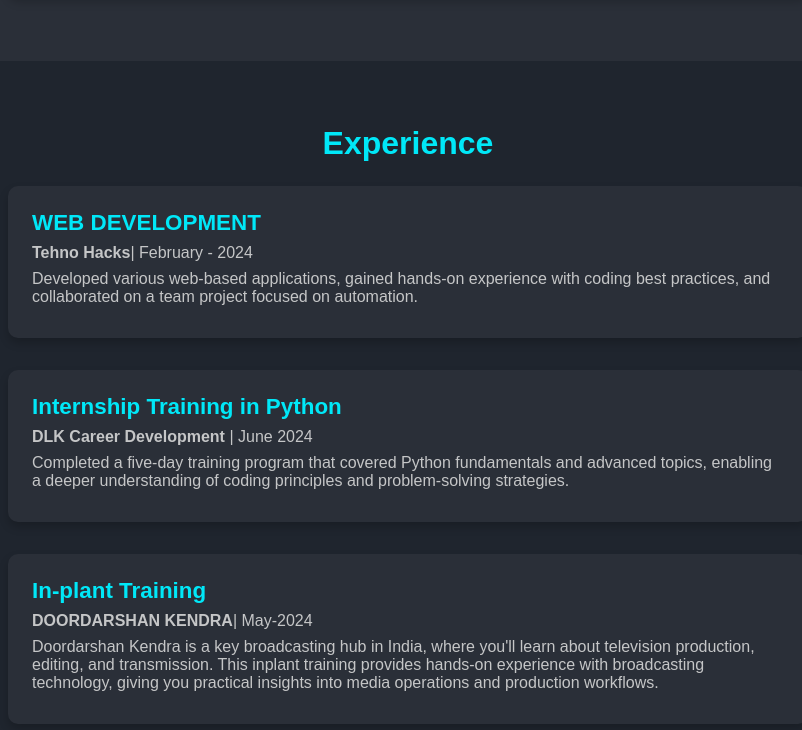
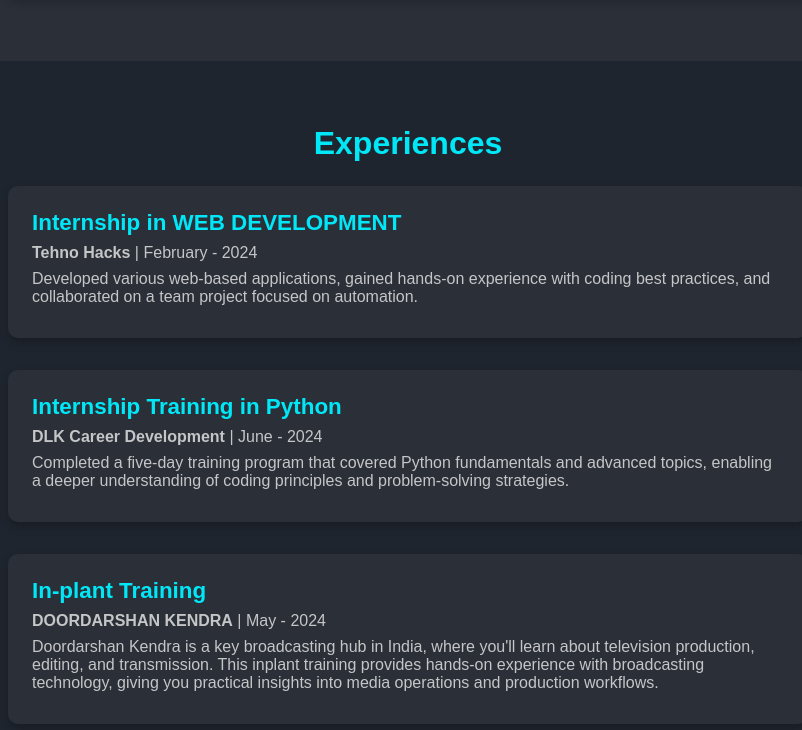
Before and after one commit to santhoshyogesh/My-Portfolio, a plain HTML site: page index.html in a window 1280 px wide. Shown: the part 2068-2798 px from the top of the page, without its empty margins (232-1034 px from the left). Drawn offline with Linux system fonts and the light colour scheme.

Commit message:
Update index.html

```diff
--- a/index.html
+++ b/index.html
@@ -33,7 +33,7 @@
     <section id="profile">
         <div class="profile-container">
             <img src="profile.png" alt="Profile Picture" class="profile-pic">
-            <h2>SANTHOSH</h2>
+            <h2>S.SANTHOSH</h2>
             <div class="contact-info">
                 <p><i class="bi bi-envelope"></i> sksanthosh680@gmail.com</p>
                 <p><i class="bi bi-phone"></i> 9025856034</p>
@@ -109,26 +109,26 @@
 </section>
 <!-- Experience Section -->
 <section id="experience">
-    <h2>Experience</h2>
+    <h2>Experiences</h2>
     <div class="experience-container">
         <!-- Experience 1 -->
         <div class="experience-item">
-            <h3>WEB DEVELOPMENT</h3>
-            <p><strong>Tehno Hacks</strong>| February - 2024</p>
+            <h3>Internship in WEB DEVELOPMENT</h3>
+            <p><strong>Tehno Hacks</strong> | February - 2024</p>
             <p>Developed various web-based applications, gained hands-on experience with coding best practices, and collaborated on a team project focused on automation.</p>
         </div>
 
         <!-- Experience 2 -->
         <div class="experience-item">
             <h3>Internship Training in Python</h3>
-            <p><strong>DLK Career Development</strong> | June 2024</p>
+            <p><strong>DLK Career Development</strong> | June - 2024</p>
             <p>Completed a five-day training program that covered Python fundamentals and advanced topics, enabling a deeper understanding of coding principles and problem-solving strategies.</p>
         </div>
 
         <!-- Experience 3 -->
         <div class="experience-item">
             <h3>In-plant Training</h3>
-            <p><strong>DOORDARSHAN KENDRA</strong>| May-2024</p>
+            <p><strong>DOORDARSHAN KENDRA</strong> | May - 2024</p>
             <p>Doordarshan Kendra is a key broadcasting hub in India, where you'll learn about television production, editing, and transmission. This inplant training provides hands-on experience with broadcasting technology, giving you practical insights into media operations and production workflows.</p>
         </div>
 
```
